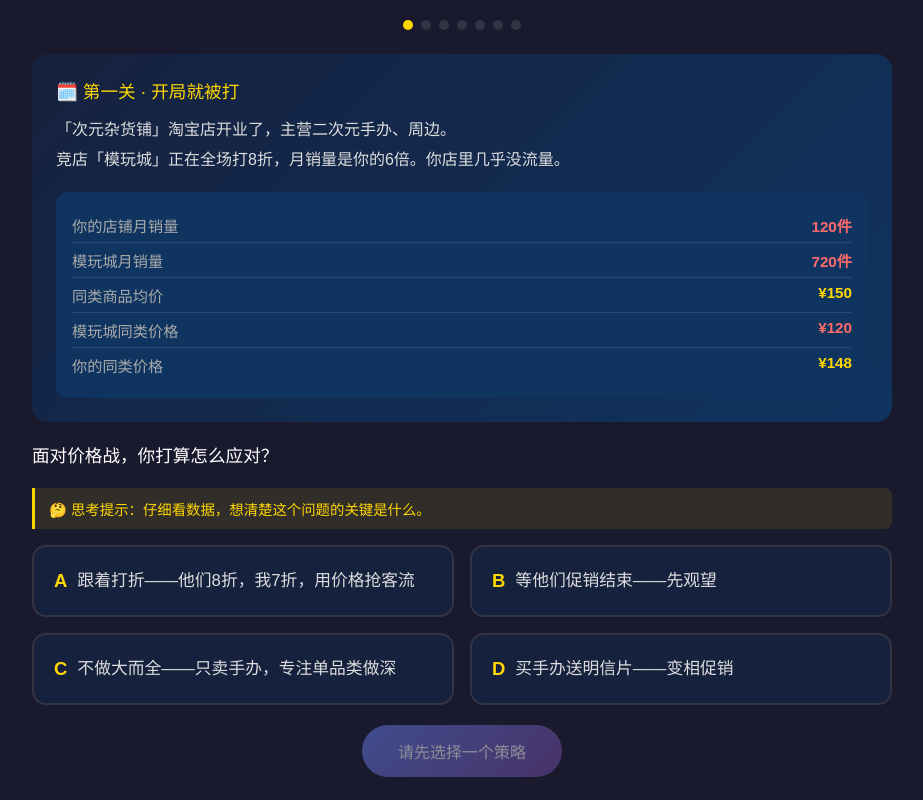
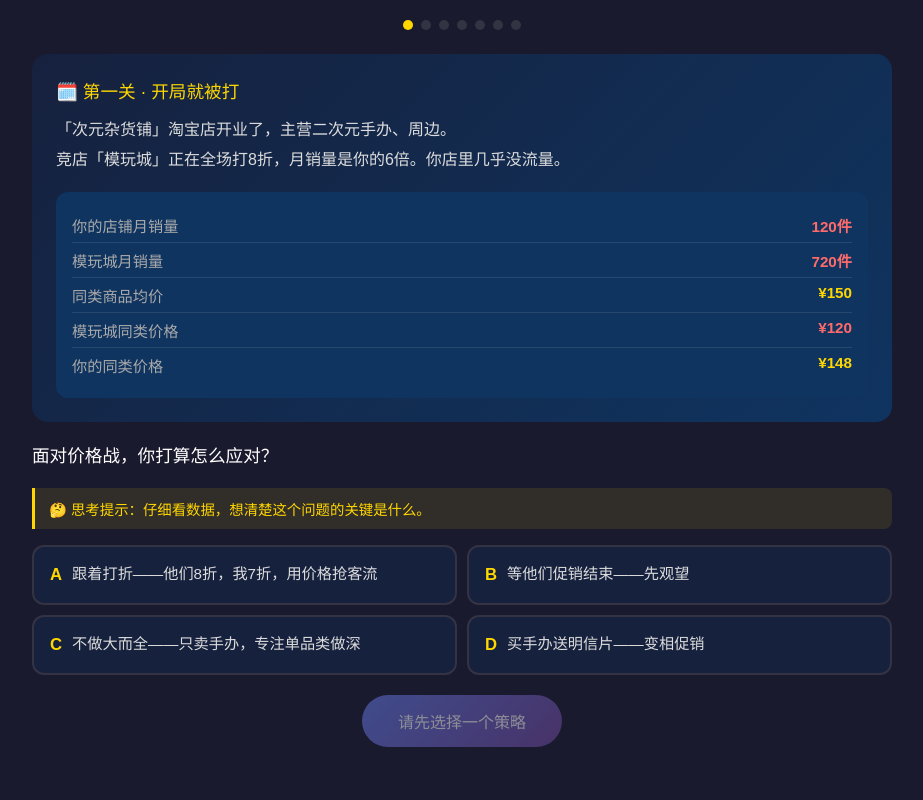
Before and after one commit to holly666/ecommerce-games, a plain HTML site: page diff-marketing-game.html in a window 1280 px wide. Both pictures are taken after a click on the button "开始挑战". Shown: the whole page, without its empty margins (178-1101 px from the left). Drawn offline with Linux system fonts and the light colour scheme.

Commit message:
优化：减小选项间距和按钮尺寸，避免页面过长

```diff
--- a/diff-marketing-game.html
+++ b/diff-marketing-game.html
@@ -33,8 +33,8 @@
 .question { font-size: 1.1em; color: #fff; margin-bottom: 16px; line-height: 1.7; }
 .think-hint { background: rgba(255, 215, 0, 0.1); border-left: 3px solid #ffd700; padding: 10px 14px; margin-bottom: 16px; font-size: 0.9em; color: #ffd700; border-radius: 0 8px 8px 0; }
 
-.options { display: grid; grid-template-columns: repeat(2, 1fr); gap: 16px; }
-.option-btn { background: #16213e; border: 2px solid #334; color: #ddd; padding: 18px 20px; border-radius: 14px; cursor: pointer; font-size: 1.05em; text-align: left; transition: all 0.2s; line-height: 1.5; min-height: 72px; display: flex; align-items: center; }
+.options { display: grid; grid-template-columns: repeat(2, 1fr); gap: 10px; }
+.option-btn { background: #16213e; border: 2px solid #334; color: #ddd; padding: 12px 16px; border-radius: 12px; cursor: pointer; font-size: 0.95em; text-align: left; transition: all 0.2s; line-height: 1.5; min-height: 60px; display: flex; align-items: center; }
 .option-btn:hover { border-color: #667eea; background: #1a237e; color: #fff; }
 .option-btn.selected { border-color: #ffd700; background: rgba(255, 215, 0, 0.15); color: #ffd700; }
 .option-btn.correct { border-color: #51cf66; background: rgba(81, 207, 102, 0.15); color: #51cf66; }
```
